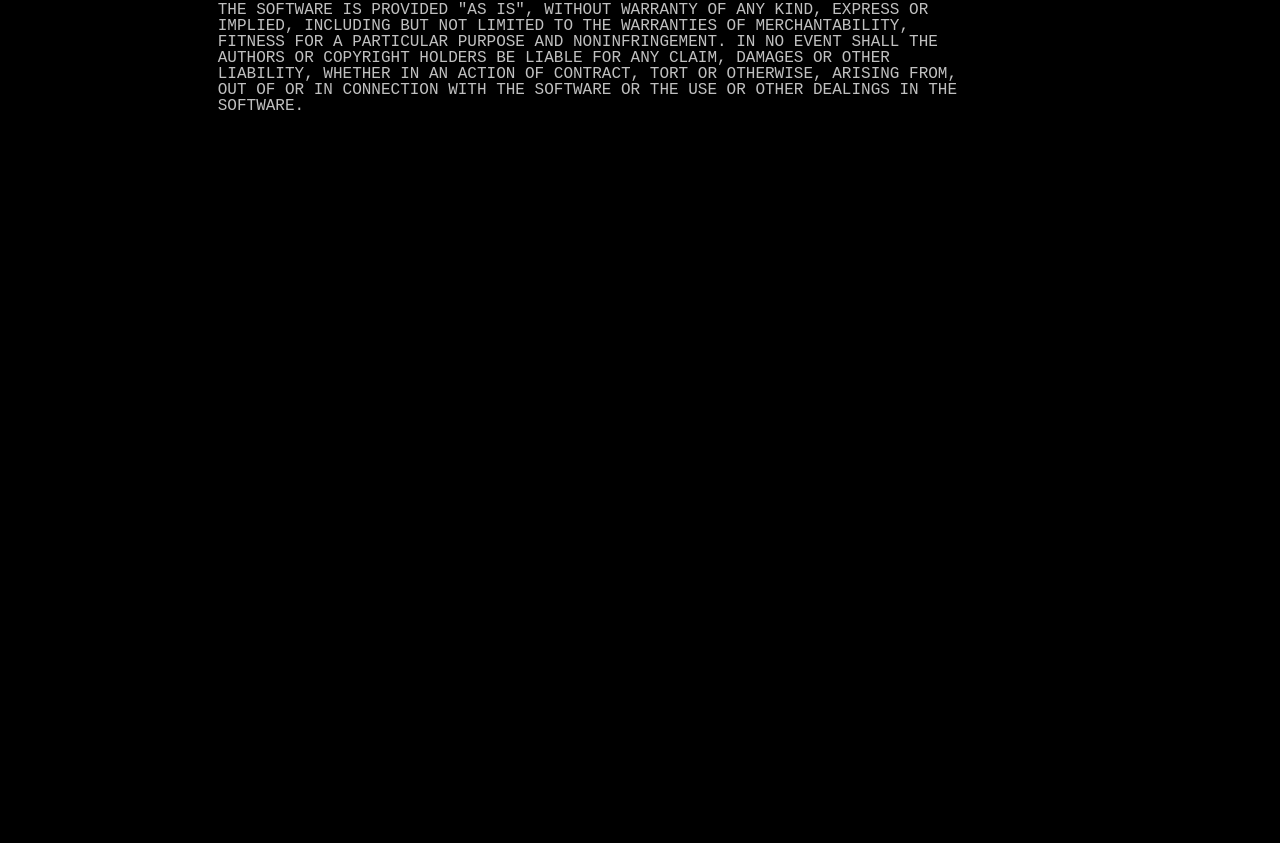
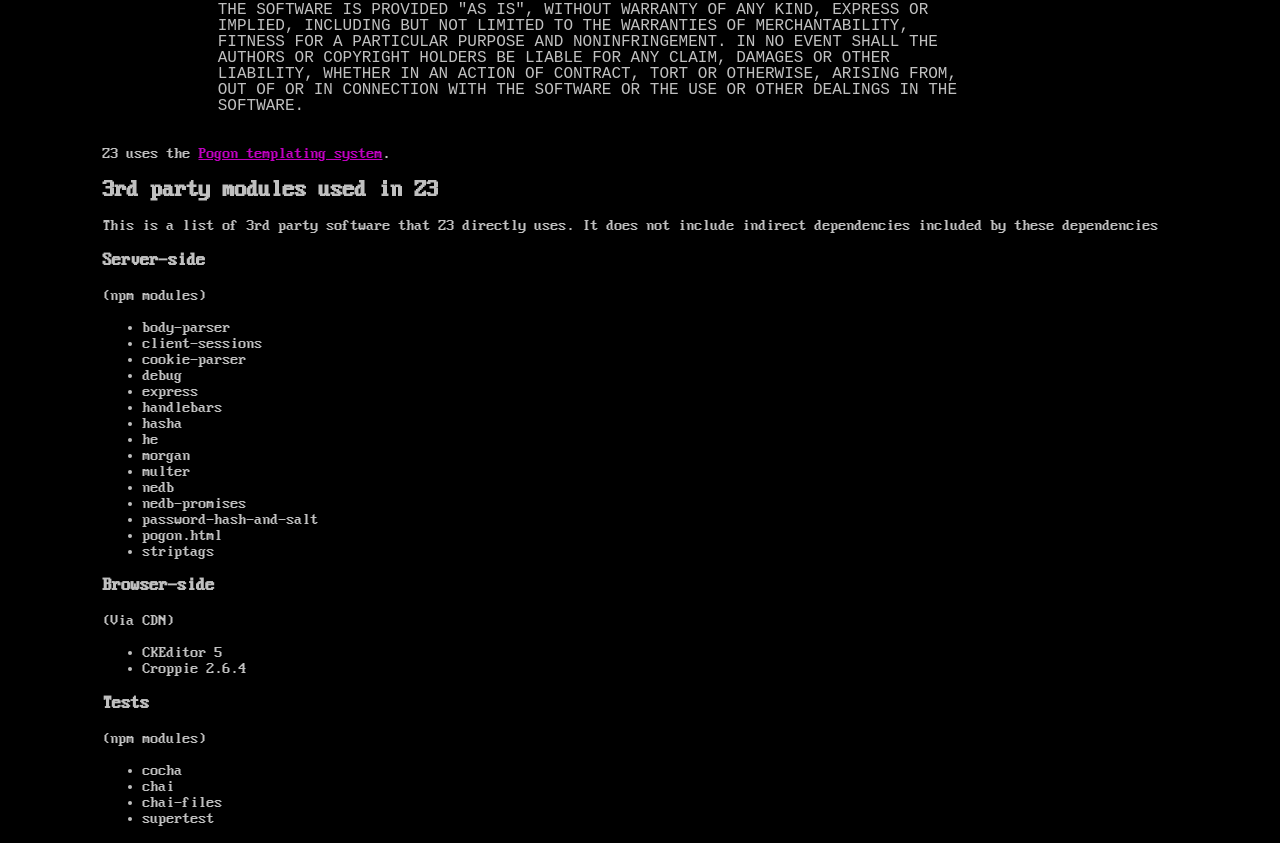
Before and after one commit to GWBasic/z3, a website: page public/copyright.html in a window 1280 px wide. Shown: the part 284-1127 px from the top of the page. Before the commit the page ends 800 px from the top, so only its background shows below. Drawn offline with Linux system fonts and the light colour scheme.

Commit message:
Fixed issue with cheerio, updated copyright page

```diff
--- a/package.json
+++ b/package.json
@@ -7,7 +7,6 @@
   },
   "dependencies": {
     "body-parser": "^1.19.0",
-    "cheerio": "^1.0.0-rc.3",
     "client-sessions": "^0.8.0",
     "cookie-parser": "~1.4.4",
     "debug": "~2.6.9",
--- a/public/copyright.html
+++ b/public/copyright.html
@@ -10,7 +10,7 @@
     </head>
 
     <body>
-        <h1>Z3 Blog Engine &copy; <a href="https://andrewrondeau.com">Andrew Rondeau</a></h1>
+        <h1><a href="https://github.com/GWBasic/z3">Z3 Blog Engine</a> &copy; <a href="https://andrewrondeau.com">Andrew Rondeau</a></h1>
         <pre>
             MIT License
 
@@ -34,5 +34,47 @@
             OUT OF OR IN CONNECTION WITH THE SOFTWARE OR THE USE OR OTHER DEALINGS IN THE
             SOFTWARE.
         </pre>
+
+        <p>Z3 uses the <a href="https://github.com/GWBasic/pogon.html">Pogon templating system</a>.</p>
+
+        <h2>3rd party modules used in Z3</h2>
+
+        This is a list of 3rd party software that Z3 directly uses. It does not include indirect dependencies included by these dependencies
+
+        <h3>Server-side</h3>
+        (npm modules)
+        <ul>
+            <li>body-parser</li>
+            <li>client-sessions</li>
+            <li>cookie-parser</li>
+            <li>debug</li>
+            <li>express</li>
+            <li>handlebars</li>
+            <li>hasha</li>
+            <li>he</li>
+            <li>morgan</li>
+            <li>multer</li>
+            <li>nedb</li>
+            <li>nedb-promises</li>
+            <li>password-hash-and-salt</li>
+            <li>pogon.html</li>
+            <li>striptags</li>
+        </ul>
+
+        <h3>Browser-side</h3>
+        (Via CDN)
+        <ul>
+            <li>CKEditor 5</li>
+            <li>Croppie 2.6.4</li>
+        </ul>
+
+        <h3>Tests</h3>
+        (npm modules)
+        <ul>
+            <li>cocha</li>
+            <li>chai</li>
+            <li>chai-files</li>
+            <li>supertest</li>
+        </ul>
     </body>
 </html>
```
Also changed, not shown: views/template.html (+2 -1 lines), views/z3template.html (+3 -2 lines), 1 other file.
